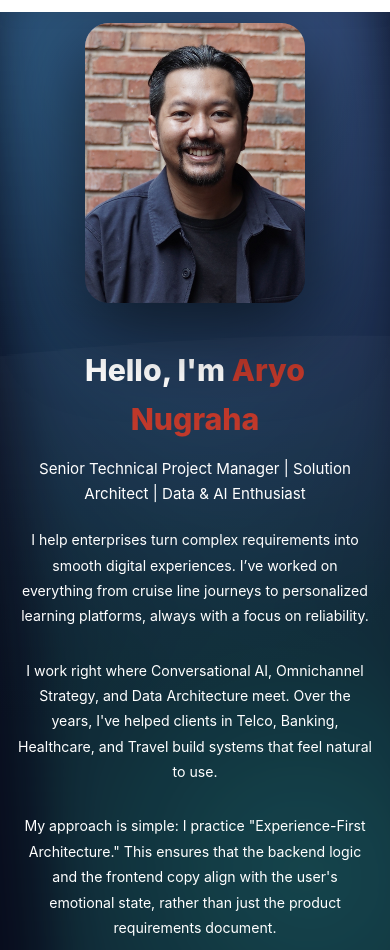
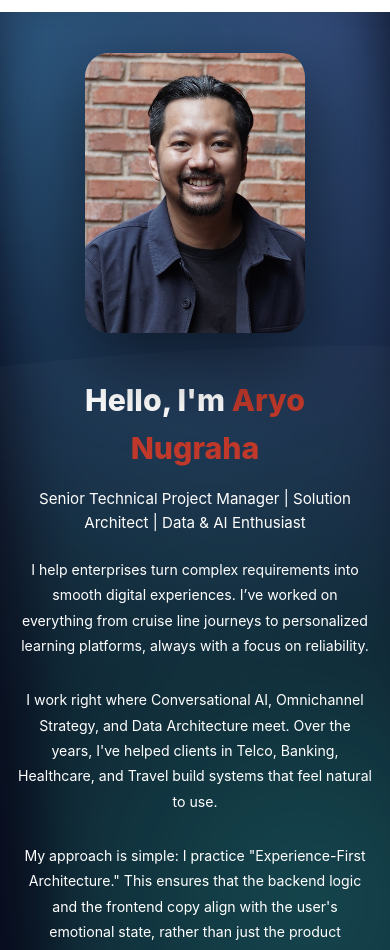
Before and after one commit to aryonugraha/portfolio, a plain HTML site: page index.html in a window 390 px wide. Shown: the part 89-1039 px from the top of the page. Drawn offline with nearby package versions, Linux system fonts and the light colour scheme.

Commit message:
Refactor hero section styles and parallax effect for improved responsiveness

```diff
--- a/script.js
+++ b/script.js
@@ -250,10 +250,10 @@ const handleScroll = throttle(() => {
         navbar.style.boxShadow = '0 2px 20px rgba(0, 0, 0, 0.05)';
     }
 
-    // Parallax effect for hero section: desktop / tablet only
+    // Parallax effect for hero section: desktop only
     if (hero) {
-        if (window.innerWidth > 768) {
-            // Desktop / large tablet: subtle parallax + fade
+        if (window.innerWidth > 1024) {
+            // Desktop: subtle parallax + fade
             hero.style.transform = `translateY(${scrolled * 0.5}px)`;
             hero.style.opacity = 1 - scrolled / 600;
         } else {
--- a/styles.css
+++ b/styles.css
@@ -646,7 +646,11 @@ body {
     }
 }
 
-@media (min-width: 900px) and (max-width: 1200px) {
+@media (min-width: 1024px) and (max-width: 1200px) {
+    .hero {
+		padding-top: 120px;
+	}
+
     .hero-inner {
         align-items: center;
         gap: 2.5rem;
@@ -668,7 +672,7 @@ body {
     }
 }
 
-@media (max-width: 768px) {
+@media (max-width: 1023px) {
     .navbar .container {
         gap: 1rem;
     }
@@ -706,10 +710,6 @@ body {
 
     .nav-link {
         font-size: 1rem;
-    }
-
-    .hero {
-        padding-top: 68px;
     }
 
     .scroll-indicator {
@@ -771,7 +771,7 @@ body {
     }
 }
 
-@media (max-width: 480px) {
+@media (max-width: 1023px) {
     html {
         font-size: 90%;
     }
@@ -781,7 +781,7 @@ body {
     }
 
     .hero {
-        padding-top: 112px;
+        padding-top: 120px;
     }
 
     .hero h1 {
@@ -799,5 +799,6 @@ body {
     .hero-photo-card {
         width: 220px;
         height: 280px;
+        margin-top: 1.5rem;
     }
 }
```
